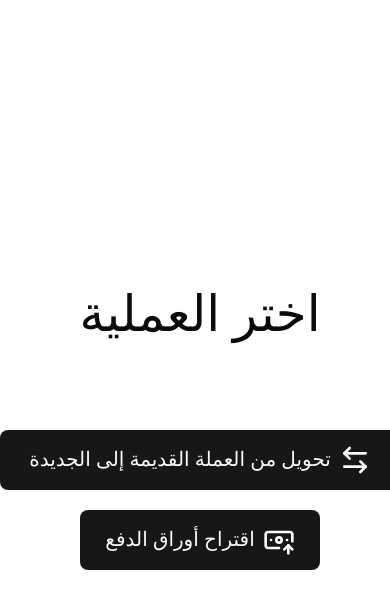
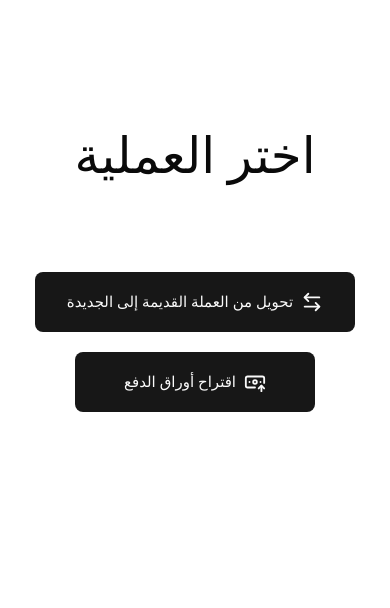
Before and after one commit to Amir-Battal/SHQD, a React (Vite) app: page / in a window 390 px wide. Both pictures are taken after a click on the button "ابدأ". Shown: the top 608 px of the page. Built offline with nearby package versions, Linux system fonts and the light colour scheme.

Commit message:
Responsive

```diff
--- a/src/components/CashHelper.tsx
+++ b/src/components/CashHelper.tsx
@@ -16,20 +16,21 @@ const CashHelper = ({ onBack }: Props) => {
     newAmount !== "" ? suggestNotesForNewAmount(newAmount) : null
 
   return (
-    <div className="page h-screen flex flex-col gap-10 justify-center">
+    <div className="page h-screen flex flex-col gap-15 pt-[10%]">
 
       <div className="flex flex-col justify-center items-start px-[10%]">
-        <Button onClick={onBack} className="w-60 h-15 cursor-pointer">
-          <ChevronLeft style={{ width: "32px", height: "32px" }} />
-          <h1 className="text-[20px]">العودة إلى الرئيسية</h1>
+        <Button onClick={onBack} className="w-45 h-15 md:w-60 md:h-15 cursor-pointer">
+          <ChevronLeft className="hidden md:block" style={{ width: "32px", height: "32px" }} />
+          <ChevronLeft className="block md:hidden" style={{ width: "22px", height: "22px" }} />
+          <h1 className="text-[15px] md:text-[20px]">العودة إلى الرئيسية</h1>
         </Button>
       </div>
 
       <div className="flex flex-col gap-5 justify-center items-center">
-        <h2 className="text-[50px]">اقتراح أوراق الدفع</h2>
+        <h2 className="text-[30px] md:text-[50px]">اقتراح أوراق الدفع</h2>
 
         <Input
-          className="w-[40%] h-15"
+          className="w-[80%] md:w-[70%] lg:w-[40%] h-15"
           type="text"
           inputMode="numeric"
           pattern="[0-9]*"
--- a/src/components/Converter.tsx
+++ b/src/components/Converter.tsx
@@ -18,19 +18,20 @@ const Converter = ({ onBack }: Props) => {
 
 
   return (
-    <div className="page h-screen flex flex-col gap-10 justify-center">
+    <div className="page h-screen flex flex-col gap-15 pt-[10%]">
       <div className="flex flex-col justify-center items-start px-[10%]">
-        <Button onClick={onBack} className="w-60 h-15 cursor-pointer">
-          <ChevronLeft style={{ width: '32px', height: '32px' }} />
-          <h1 className="text-[20px]">العودة إلى الرئيسية</h1>
+        <Button onClick={onBack} className="w-45 h-15 md:w-60 md:h-15 cursor-pointer">
+          <ChevronLeft className="hidden md:block" style={{ width: '32px', height: '32px' }} />
+          <ChevronLeft className="block md:hidden" style={{ width: '22px', height: '22px' }} />
+          <h1 className="text-[15px] md:text-[20px]">العودة إلى الرئيسية</h1>
         </Button>
       </div>
 
       <div className="flex flex-col gap-5 justify-center items-center">
-        <h2 className="text-[50px]">تحويل العملة</h2>
+        <h2 className="text-[30px] md:text-[50px]">تحويل العملة</h2>
 
         <Input
-          className="w-[40%] h-15"
+          className="w-[80%] md:w-[70%] lg:w-[40%] h-15"
           type="text"
           inputMode="numeric"
           pattern="[0-9]*"
--- a/src/components/Home.tsx
+++ b/src/components/Home.tsx
@@ -7,19 +7,20 @@ interface Props {
 
 const Home = ({ onSelect }: Props) => {
   return (
-    <div className="page h-screen flex flex-col gap-20 items-center justify-center">
+    <div className="page h-screen flex flex-col gap-20 items-center mt-[30%] md:mt-0 md:justify-center">
       <h2 className="text-[50px]">اختر العملية</h2>
 
       <div className="flex flex-col gap-5 items-center">
-        <Button onClick={() => onSelect("convert")} className="w-100 h-15 cursor-pointer">
-          <ArrowLeftRight style={{ width: '32px', height: '32px' }} />
-          <h1 className="text-[20px]">تحويل من العملة القديمة إلى الجديدة</h1>
+        <Button onClick={() => onSelect("convert")} className="w-80 md:w-100 h-15 cursor-pointer">
+          <ArrowLeftRight className="hidden md:block" style={{ width: '32px', height: '32px' }} />
+          <ArrowLeftRight className="block md:hidden" style={{ width: '22px', height: '22px' }} />
+          <h1 className="text-[15px] md:text-[20px]">تحويل من العملة القديمة إلى الجديدة</h1>
         </Button>
 
         <Button onClick={() => onSelect("cash")} className="w-60 h-15 cursor-pointer">
-          <BanknoteArrowUpIcon style={{ width: '32px', height: '32px' }} />
-          <h1 className="text-[20px]">اقتراح أوراق الدفع</h1>
-
+          <BanknoteArrowUpIcon className="hidden md:block" style={{ width: '32px', height: '32px' }} />
+          <BanknoteArrowUpIcon className="block md:hidden" style={{ width: '22px', height: '22px' }} />
+          <h1 className="text-[15px] md:text-[20px]">اقتراح أوراق الدفع</h1>
         </Button>
       </div>
     </div>
--- a/src/components/Welcome.tsx
+++ b/src/components/Welcome.tsx
@@ -7,10 +7,10 @@ interface Props {
 const Welcome = ({ onStart }: Props) => {
   return (
     <div className="page h-screen flex flex-col gap-5 items-center justify-center">
-      <h1 className="text-[100px] font-bold">شقد</h1>
-      <h1 className="text-[50px]">محول العملة السورية</h1>
-      <p className="text-[50px]">بعد حذف صفرين من العملة</p>
-      <Button onClick={onStart} className="w-50 h-15 text-[40px] cursor-pointer">ابدأ</Button>
+      <h1 className="text-[70px] md:text-[100px] font-bold">شقد</h1>
+      <h1 className="text-[30px] md:text-[50px]">محول العملة السورية</h1>
+      <p className="text-[30px] md:text-[50px]">بعد حذف صفرين من العملة</p>
+      <Button onClick={onStart} className="w-40 h-15 text-[30px] md:w-50 md:h-15 md:text-[40px] cursor-pointer">ابدأ</Button>
     </div>
   )
 }
```
